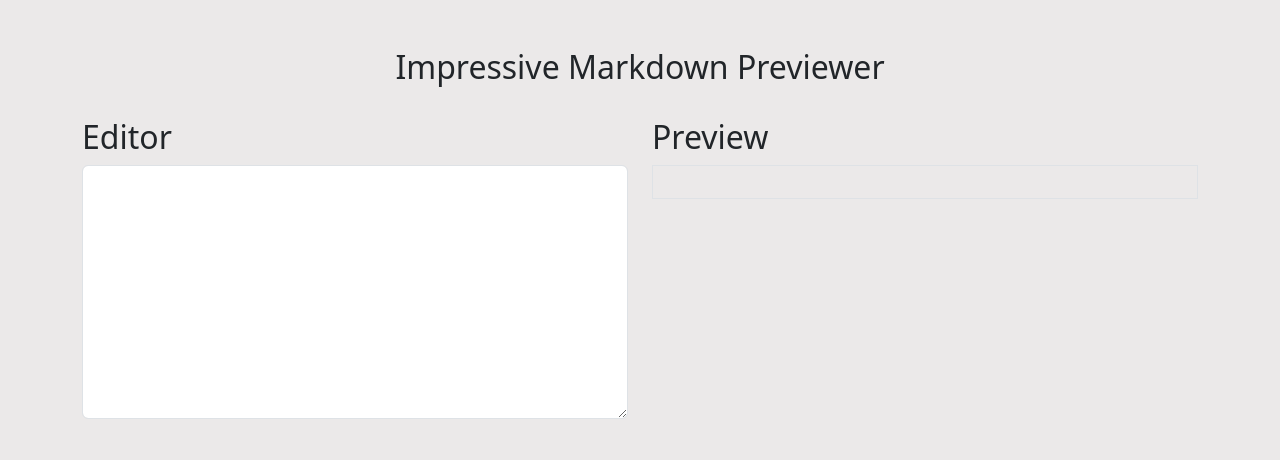
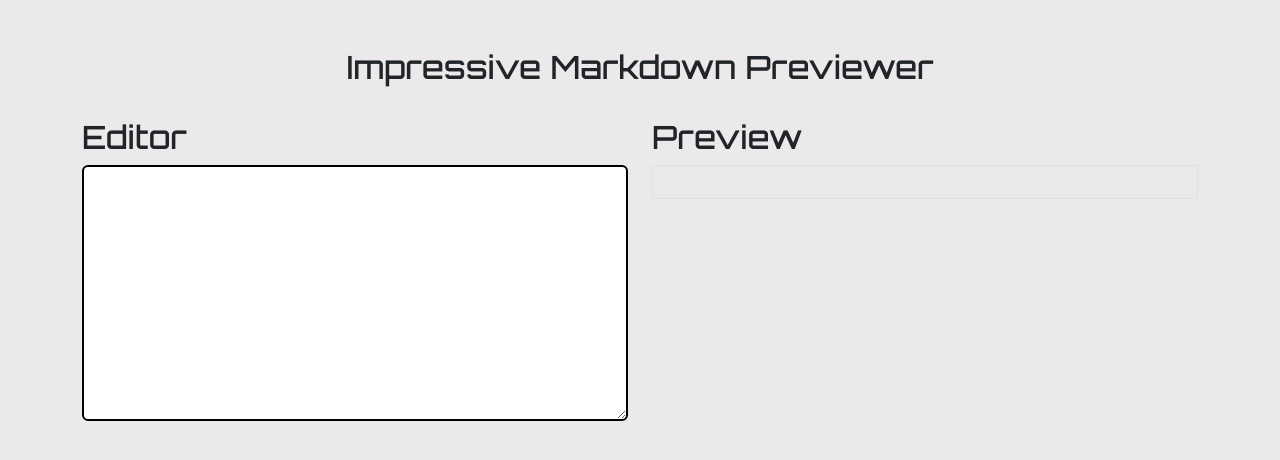
Before and after one commit to zapboy216/markdown-previewer, a React (Create React App) app: page / in a window 1280 px wide. Shown: the top 460 px of the page. Built offline with nearby package versions, Linux system fonts and the light colour scheme.

Commit message:
Update index.html and App.css

```diff
--- a/public/index.html
+++ b/public/index.html
@@ -9,18 +9,7 @@
   <link rel="apple-touch-icon" href="%PUBLIC_URL%/logo192.png" />
   <link rel="manifest" href="%PUBLIC_URL%/manifest.json" />
   <link href="https://fonts.googleapis.com/css2?family=Orbitron:wght@400;500;700&display=swap" rel="stylesheet">
-  <title><!DOCTYPE html>
-<html lang="en">
-  <head>
-    <meta charset="utf-8" />
-    <meta author="gerald dinan zapboy216 gmail"/>
-    <meta name="viewport" content="width=device-width, initial-scale=1" />
-    <meta name="theme-color" content="#000000" />
-    <meta name="description" content="-------------- for FreeCodeCamp Front End Libraries Certification Project" />
-  <link rel="apple-touch-icon" href="%PUBLIC_URL%/logo192.png" />
-  <link rel="manifest" href="%PUBLIC_URL%/manifest.json" />
-  <link href="https://fonts.googleapis.com/css2?family=Orbitron:wght@400;500;700&display=swap" rel="stylesheet">
-  <title>impressive markdown previewer</title>
+  <title></title>
   </head>
   <body>
     <noscript>You need to enable JavaScript to run this app.</noscript>
@@ -28,12 +17,3 @@
     <script src="https://cdn.freecodecamp.org/testable-projects-fcc/v1/bundle.js"></script>
   </body>
 </html>
-
-</title>
-  </head>
-  <body>
-    <noscript>You need to enable JavaScript to run this app.</noscript>
-    <div id="root"></div>
-    <script src="https://cdn.freecodecamp.org/testable-projects-fcc/v1/bundle.js"></script>
-  </body>
-</html>
--- a/src/App.css
+++ b/src/App.css
@@ -1,3 +1,12 @@
 body {
   background-color: rgb(235, 233, 233);
+  font-family: 'Orbitron', sans-serif;
 }
+
+#editor, #preview {
+  border: 2px solid black;
+}
+
+h2 {
+  font-family: 'Orbitron', sans-serif;
+}
```
